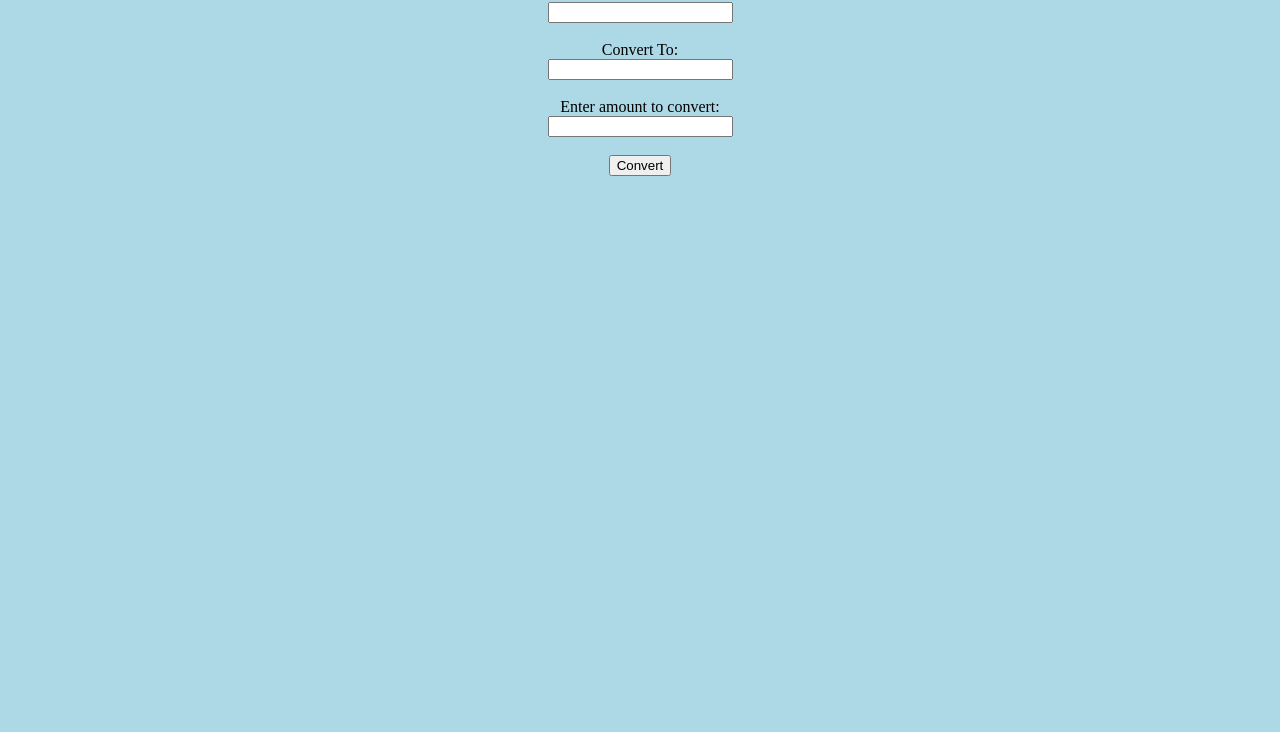
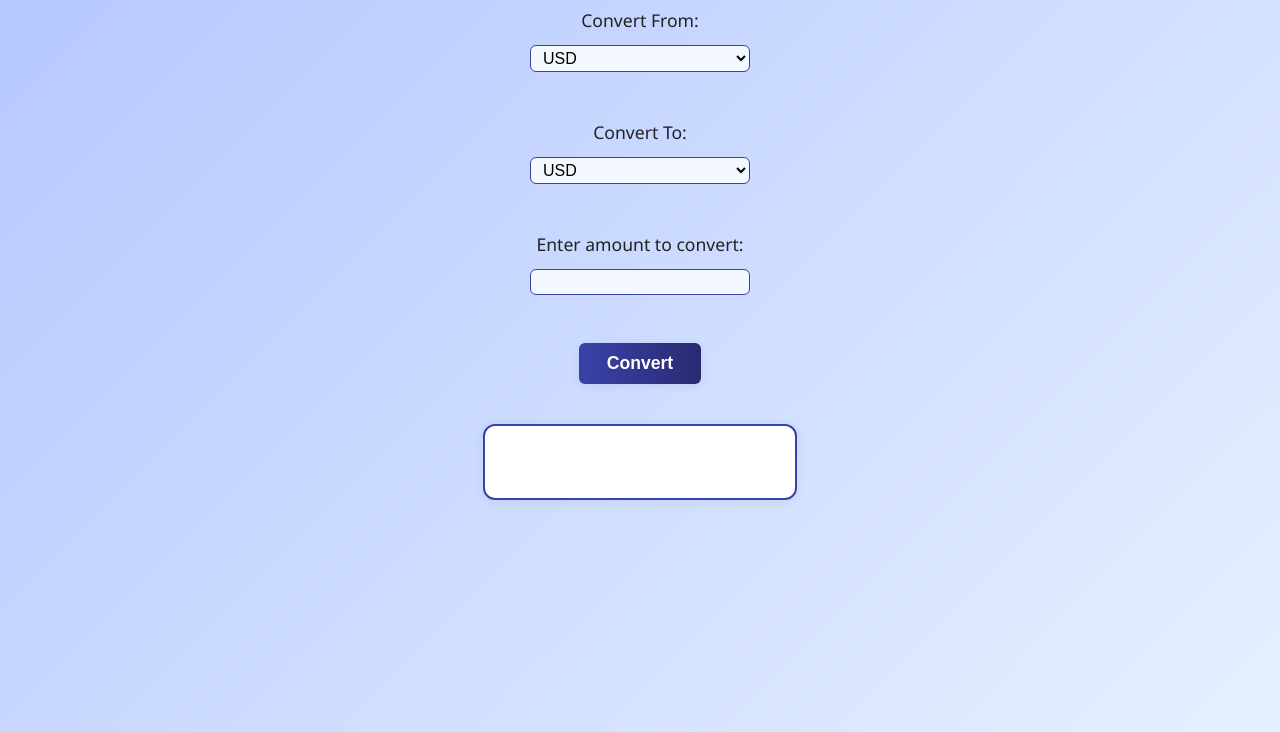
Before and after one commit to Akinloye3264/javascript-convertor, a plain HTML site: page index.html in a window 1280 px wide. Shown: the part 104-836 px from the top of the page. Before the commit the page ends 800 px from the top, so only its background shows below. Drawn offline with Linux system fonts and the light colour scheme.

Commit message:
convertor

```diff
--- a/index.html
+++ b/index.html
@@ -17,22 +17,65 @@ then print the result when convert is clicked  -->
 
 <body>
 
-<h1> This is a currency convertor </h1>
+<h1> This is a currency convertor.</h1>
 
 <label for="field"> Convert From:</label>
-<input type="text" id="from" name="from" required>
+  <select id="from">
+        <option value="USD">USD</option>
+        <option value="JPY">JPY</option>
+        <option value="EUR">EUR</option>
+        <option value="RUB">RUB</option>
+        <option value="GBP">GBP</option>
+        <option value="RWF">RWF</option>
+        <option value="NRA">NRA</option>
+        <option value="SHL">SHL</option>
+        <option value="CAD">CAD</option>
+        <option value="AUD">AUD</option>
+        <option value="INR">INR</option>
+        <option value="CNY">CNY</option>
+        <option value="KRW">KRW</option>
+        <option value="ZAR">ZAR</option>
+        <option value="NGN">NGN</option>
+        <option value="BRL">BRL</option>
+        <option value="MXN">MXN</option>
+        <option value="CHF">CHF</option>
+        <option value="SEK">SEK</option>
+        <option value="AED">AED</option>
+    </select>
+
 <br>
 
 <label for="field"> Convert To:</label>
-<input type="text" id="to" name="to" required>
+<select id="to">
+        <option value="USD">USD</option>
+        <option value="JPY">JPY</option>
+        <option value="EUR">EUR</option>
+        <option value="RUB">RUB</option>
+        <option value="GBP">GBP</option>
+        <option value="RWF">RWF</option>
+        <option value="NRA">NRA</option>
+        <option value="SHL">SHL</option>
+        <option value="CAD">CAD</option>
+        <option value="AUD">AUD</option>
+        <option value="INR">INR</option>
+        <option value="CNY">CNY</option>
+        <option value="KRW">KRW</option>
+        <option value="ZAR">ZAR</option>
+        <option value="NGN">NGN</option>
+        <option value="BRL">BRL</option>
+        <option value="MXN">MXN</option>
+        <option value="CHF">CHF</option>
+        <option value="SEK">SEK</option>
+        <option value="AED">AED</option>
+    </select>
 <br>
 
 <label for="field">Enter amount to convert:</label>
 <input type="text" id="amount" name="amount" required>
 <br>
-<input type="button" id="convertBtn" value="Convert" onclick="converter()">
+<input  class="convert" type="button" id="convertBtn" value="Convert" onclick="converter()">
 <br>
-<p id="result"></p>
+<div class= "the_result" id="result" > </div>
 
 
 </body>
--- a/main.css
+++ b/main.css
@@ -1,11 +1,96 @@
-body{
+body {
+    padding: 10px;
     display: flex;
     flex-direction: column;
     align-items: center;
-    background-color:lightblue
+    min-height: 100vh;
+    background: linear-gradient(135deg, #b3c6ff 0%, #e6f0ff 100%);
+    font-family: 'Segoe UI', Arial, sans-serif;
+}
+
+h1 {
+    font-family: 'Segoe UI', Arial, sans-serif;
+    color: #2a2a72;
+    margin-bottom: 20px;
+    letter-spacing: 2px;
 
 }
-h1{
-   font-family: sans-serif;
-   color: blue;
+
+label {
+    font-size: 1.1em;
+    color: #222;
+    margin-top: 10px;
+    margin-bottom: 5px;
+    font-weight: 500;
 }
+
+select, input[type="text"] {
+    padding: 3px 8px;
+    margin: 8px 0 16px 0;
+    border: 1.5px solid #3942a8;
+    border-radius: 6px;
+    font-size: 1em;
+    background: #f4f8ff;
+    transition: border 0.2s;
+    outline: none;
+    width: 220px;
+    box-sizing: border-box;
+}
+
+select:focus, input[type="text"]:focus {
+    border: 2px solid #2a2a72;
+    background: #e6f0ff;
+}
+
+.convert {
+    color: #fff;
+    background: linear-gradient(90deg, #3942a8 0%, #2a2a72 100%);
+    border: none;
+    border-radius: 6px;
+    padding: 10px 28px;
+    font-size: 1.1em;
+    font-weight: bold;
+    cursor: pointer;
+    margin-top: 10px;
+    box-shadow: 0 2px 8px rgba(42,42,114,0.08);
+    transition: background 0.2s, transform 0.1s;
+}
+
+.convert:hover {
+    background: linear-gradient(90deg, #2a2a72 0%, #3942a8 100%);
+    transform: translateY(-2px) scale(1.03);
+}
+
+.the_result {
+    border: 2px solid #3942a8;
+    padding: 18px 20px;
+    margin-top: 18px;
+    min-height: 36px;
+    width: 270px;
+    background: white;
+    font-size: 1.25em;
+    color: #2a2a72;
+    border-radius: 12px;
+    box-shadow: 0 2px 12px rgba(42,42,114,0.07);
+    text-align: center;
+    font-weight: 500;
+    letter-spacing: 1px;
+    transition: box-shadow 0.2s;
+}
+
+@media (max-width: 500px) {
+    body {
+        padding: 10px;
+    }
+    .the_result, select, input[type="text"] {
+        width: 95vw;
+        min-width: 250px;
+    }
+    h1 {
+        font-size: 1.8em;
+    }
+    .convert {
+        width: 100%;
+        padding: 12px 0;
+    }
+}
--- a/practice.js
+++ b/practice.js
@@ -1,24 +1,76 @@
-/* This file is to improve the javascript to look like an actual website and add buttons for inputing value to convert from, to, and do the conversion and print result = the answer */
+// /* This file is to improve the javascript to look like an actual website and add buttons for inputing value to convert from, to, and do the conversion and print result = the answer */
 
 
+
+const currencies = {
+    USD: 1,
+    JPY: 157.5,
+    EUR: 0.92,
+    RUB: 89.5,
+    GBP: 0.78,
+    RWF: 1300,
+    NRA: 800,
+    SHL: 140,
+    CAD: 1.36,
+    AUD: 1.52,
+    INR: 83.5,
+    CNY: 7.25,
+    KRW: 1370,
+    ZAR: 18.2,
+    NGN: 1500,
+    BRL: 5.4,
+    MXN: 18.2,
+    CHF: 0.89,
+    SEK: 10.5,
+    AED: 3.67
+};
+
 function converter() {
+    let from_currency = document.querySelector("#from").value.toUpperCase();
+    let to_currency = document.querySelector("#to").value.toUpperCase();
+    let amount = parseFloat(document.querySelector("#amount").value);
+    const result = document.getElementById("result");
 
-
-    const currencies = {
-        USD: 1.0,
-        JPY: 113.5,
-        EUR: 0.89,
-        RUB: 74.36,
-        GBP: 0.75,
-        RWF: 9.86,
-        NRA: 1200,
-        SHL: 2900,
+    if (
+        isNaN(amount) ||
+        !currencies[from_currency] ||
+        !currencies[to_currency]
+    ) {
+        result.innerHTML = "Please enter a valid amount and select currencies.";
+        return;
     }
 
-    let from_currency = document.querySelector("#from").value.toUpperCase()
-    let to_currency = document.querySelector("#to").value.toUpperCase()
-    let amount = parseFloat(document.querySelector("#amount").value)
-    const convertedAmount = ((amount / currencies[to_currency]) * currencies[from_currency]).toFixed(2)
-    result.innerHTML = `${convertedAmount}`
+    const convertedAmount = ((amount / currencies[from_currency]) * currencies[to_currency]).toFixed(2);
+    result.innerHTML = `${amount} ${from_currency} = ${convertedAmount} ${to_currency}`;
+}
 
-}
+// https://api.nasa.gov/mars-photos/api/v1/rovers/curiosity/photos?sol=1000&api_key=DEMO_KEY
+
+// const ROVER = "curiosity"
+// const SOL = 1000
+// const API_KEY = "DEMO_KEY"
+// const FileSystem = require('fs');
+// const CAMERA = "FHAZ"
+// const URL = `https://api.nasa.gov/mars-photos/api/v1/rovers/${ROVER}/photos?sol=${SOL}&api_key=${API_KEY}&camera=${CAMERA}`
+
+// fetch(URL).then(function(response) {
+//     if (!response.ok) {
+//         throw new Error("Network response was not ok " + response.statusText);
+//     }
+//     return response.json();
+// }).then(function(data) {
+//     const img_url = data.photos[0].img_src;
+//     fetch(img_url).then(function(response) {
+//         if (!response.ok) {
+//             throw new Error("Network response was not ok " + response.statusText);
+//         }
+//         return response.blob();
+//     }).then(function(binary){
+//         FileSystem.writeFile("mars_photo.jpg", binary, function(err) {
+//             if (err) {
+//                 console.error("Error writing file:", err);
+//             } else {
+//                 console.log("Mars photo saved successfully!");
+//             }
+//         });
+//     })})
```
